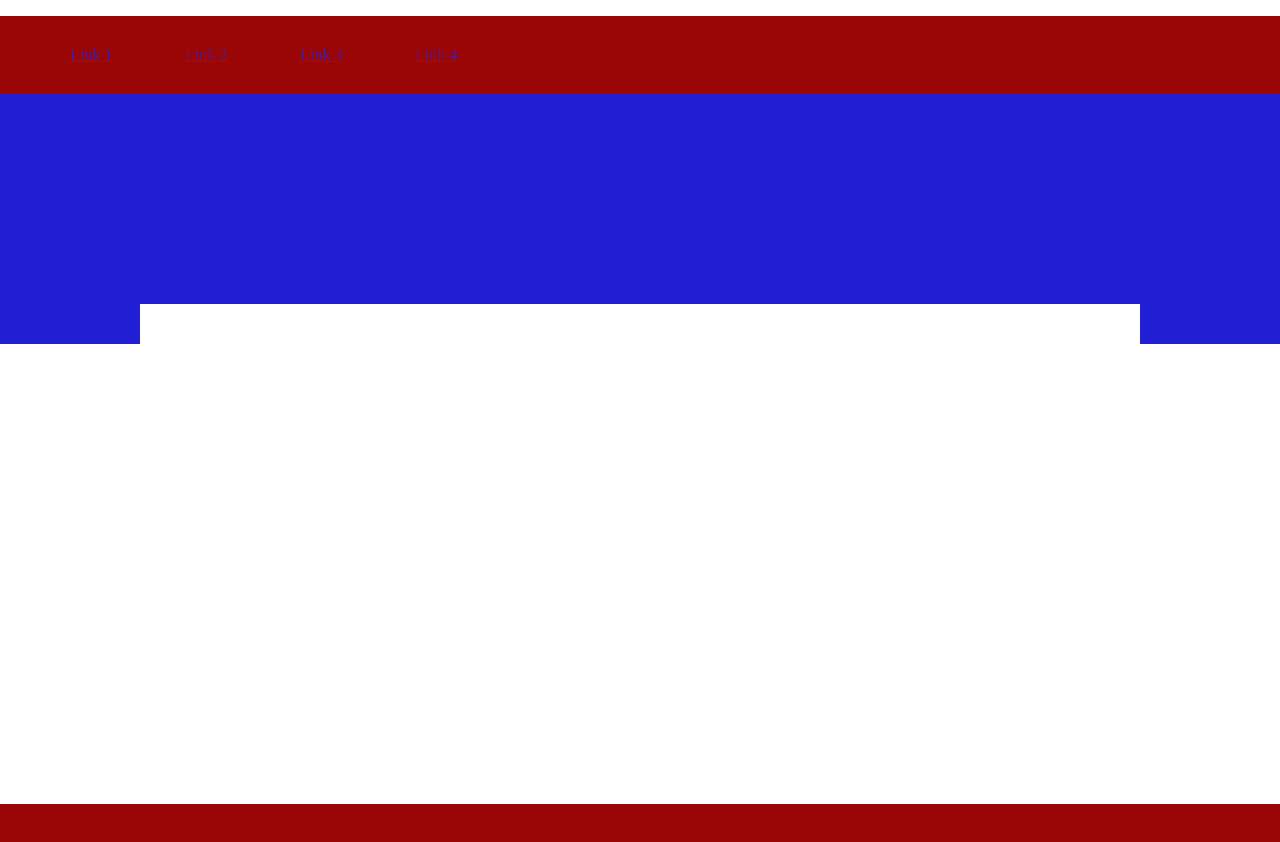
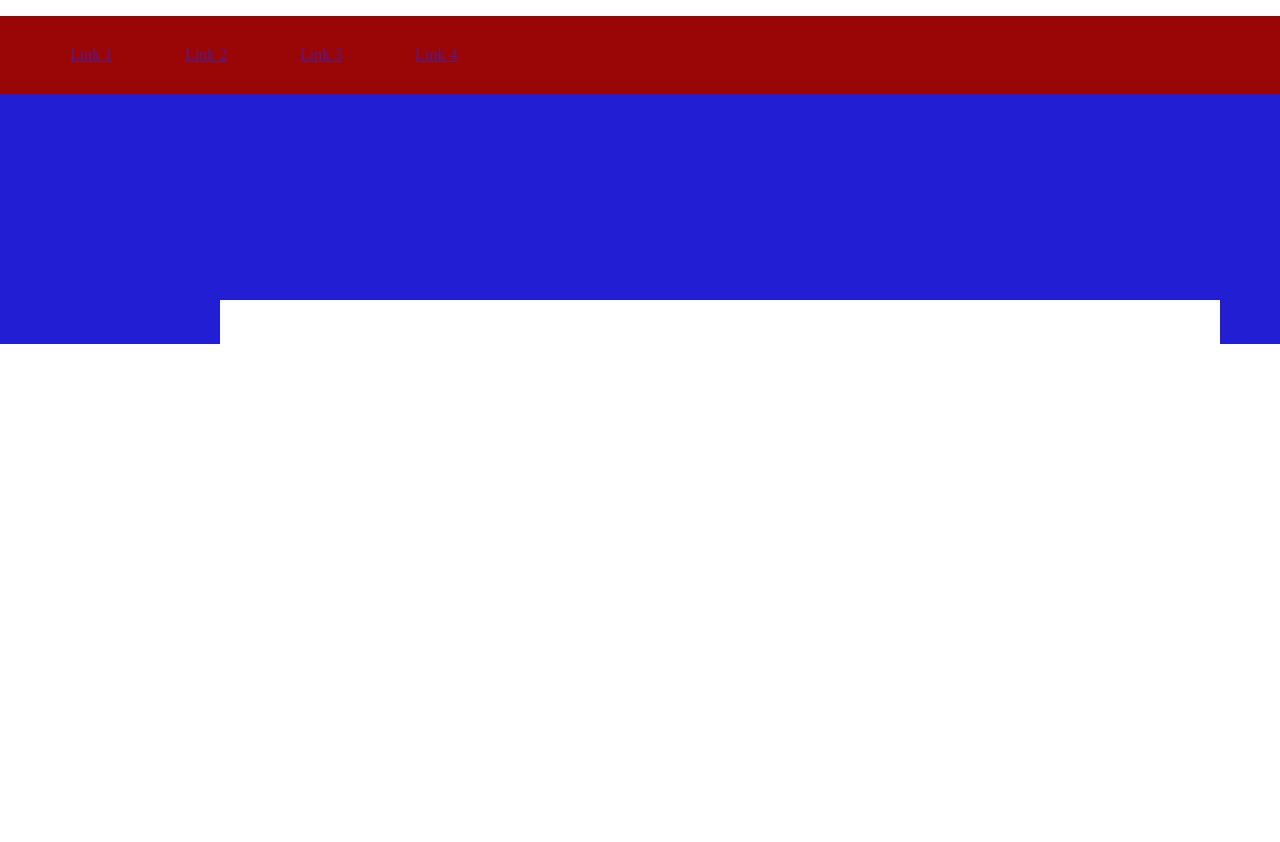
Before and after one commit to kenneth-kip/UI-UX-Kypiegon, a plain HTML site: page index.html in a window 1280 px wide. After the commit the page ends 800 px from the top, so only its background shows below. Drawn offline with Linux system fonts and the light colour scheme.

Commit message:
implement layout design

```diff
--- a/assets/css/styles.css
+++ b/assets/css/styles.css
@@ -33,13 +33,18 @@ html, body{
 
 footer{
   min-height: 60px;
-  background-color: #9A0606;
+  width: 100%;
+  background-color: git#9A0606;
+  position: absolute;
+  bottom: 0px;
 }
 
 #content-container{
   background-color: #fff;
   width: 1000px;
   height: 500px;
-  margin: auto;
-  margin-top: -40px;
+  position: absolute;
+  top: 300px;
+  left: 220px;
+  z-index: 1;
 }
```
